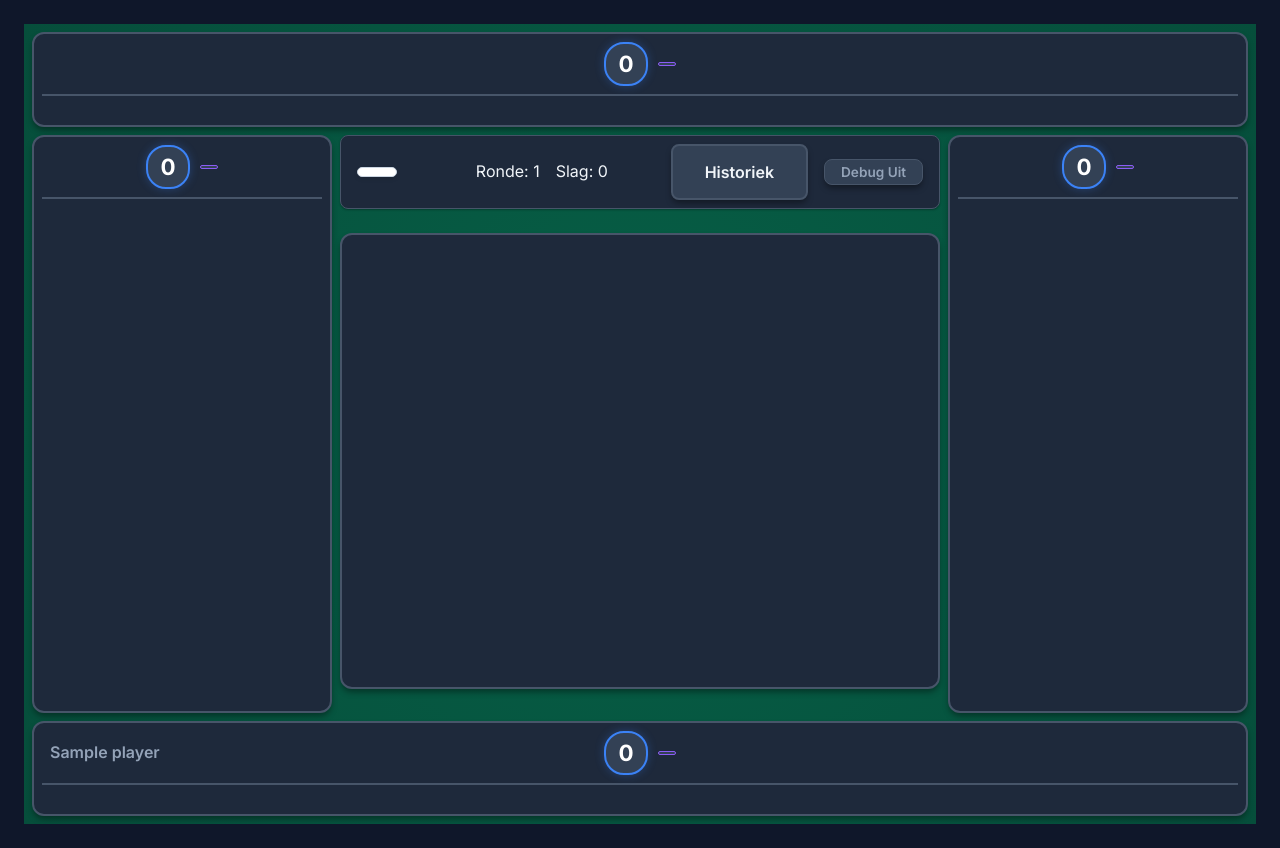
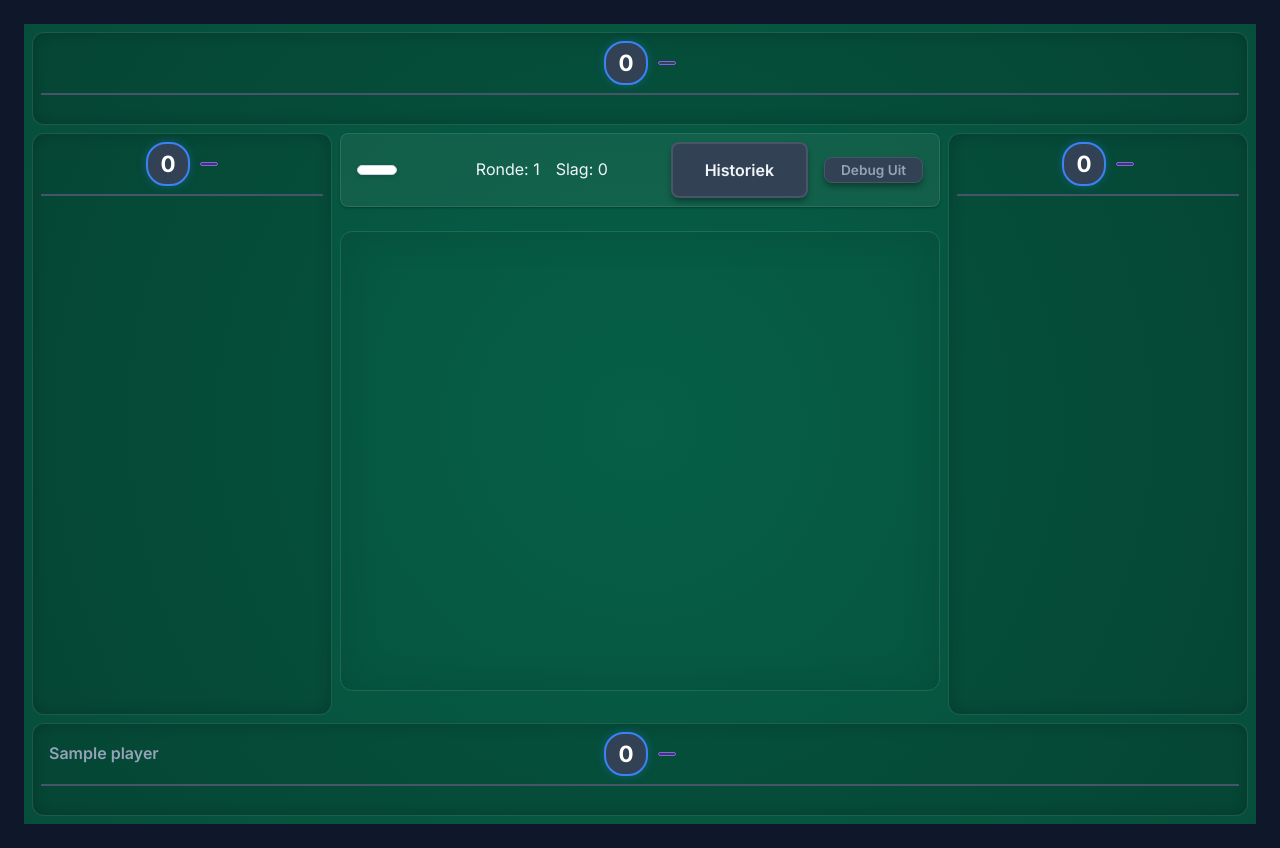
Before and after one commit to mark-vandenbroeck/Wiezen, a Flask app: template templates/game.html in a window 1280 px wide. Run offline with Flask 3, Linux system fonts and the light colour scheme; tables that the repository leaves empty hold one stand-in row (values such as "Sample post"); the template is opened without the code that fills it: values that come from a table or form of the project are taken from there, most other values are stand-ins (such as "Sample title", 1, 10 or a date in 2020); data that the repository does not hold is empty.

Commit message:
Speelveld volledig groen gemaakt (grijze achtergronden verwijderd).

```diff
--- a/static/css/style.css
+++ b/static/css/style.css
@@ -288,13 +288,14 @@ body {
 }
 
 .player-area {
-    background-color: var(--bg-secondary);
-    border: 2px solid var(--border-color);
+    background-color: rgba(0, 0, 0, 0.1);
+    /* Very subtle dark tint on green */
+    border: 1px solid rgba(255, 255, 255, 0.1);
     border-radius: var(--radius-lg);
     padding: var(--spacing-sm);
     display: flex;
     flex-direction: column;
-    box-shadow: var(--shadow-md);
+    box-shadow: inset 0 0 20px rgba(0, 0, 0, 0.2);
     position: relative;
 }
 
@@ -436,8 +437,8 @@ body {
 }
 
 .game-info {
-    background-color: var(--bg-secondary);
-    border: 1px solid var(--border-color);
+    background-color: rgba(255, 255, 255, 0.05);
+    border: 1px solid rgba(255, 255, 255, 0.1);
     border-radius: var(--radius-md);
     padding: var(--spacing-sm) var(--spacing-md);
     display: flex;
@@ -490,15 +491,15 @@ body {
 
 .trick-area {
     flex: 1;
-    background-color: var(--bg-secondary);
-    border: 2px solid var(--border-color);
+    background-color: transparent;
+    border: 1px solid rgba(255, 255, 255, 0.1);
     border-radius: var(--radius-lg);
     padding: var(--spacing-md);
     display: flex;
     align-items: center;
     justify-content: center;
     gap: var(--spacing-lg);
-    box-shadow: var(--shadow-md);
+    box-shadow: inset 0 0 40px rgba(0, 0, 0, 0.1);
     min-height: 150px;
     /* Reduced from 300px */
     overflow: hidden;
```
